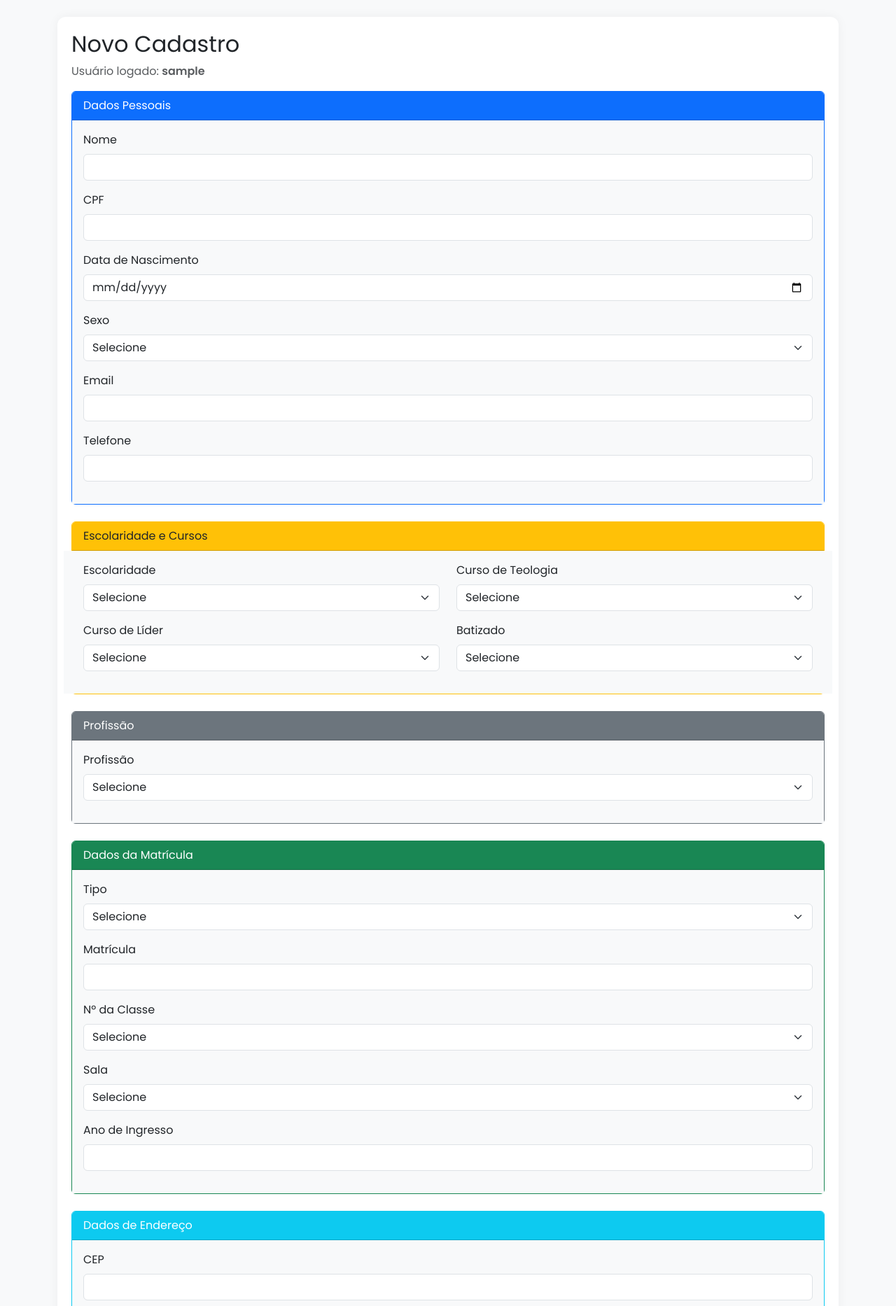
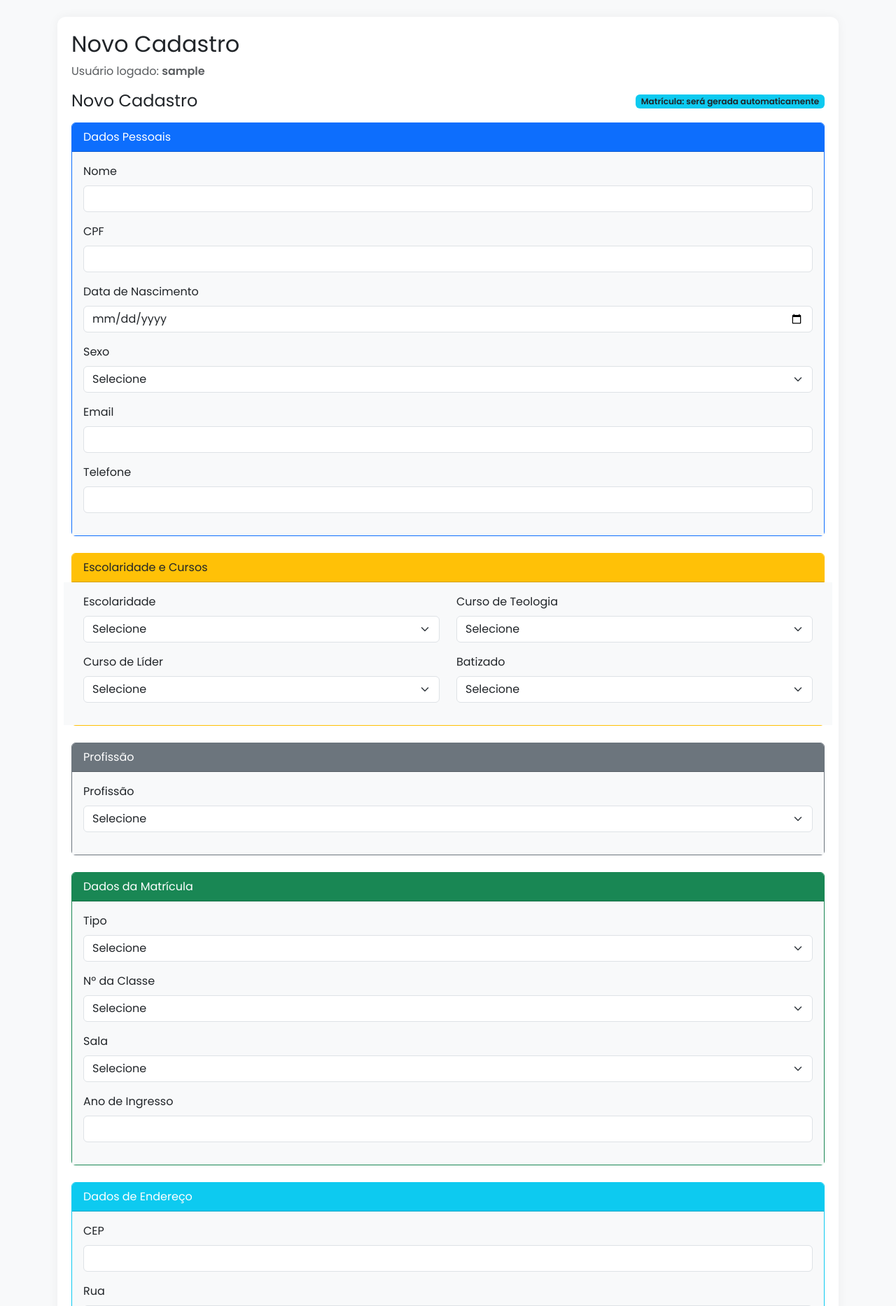
Before and after one commit to RanyereLima25/ebd, a Flask app: page /cadastro in a window 1280 px wide. Shown: the part 56-1922 px from the top of the page at 70% size. Run offline with Flask 3, Linux system fonts and the light colour scheme; a user stored in the database is signed in; tables that the repository leaves empty hold one stand-in row (values such as "Sample post").

Commit message:
Update cadastro.html

```diff
--- a/templates/cadastro.html
+++ b/templates/cadastro.html
@@ -7,6 +7,16 @@
 <p class="text-muted">Usuário logado: <strong>{{ usuario }}</strong></p>
 
 <form method="POST" action="" class="needs-validation" novalidate>
+
+<div class="d-flex justify-content-between align-items-center mb-3">
+    <h4 class="mb-0">{{ 'Editar Cadastro' if pessoa else 'Novo Cadastro' }}</h4>
+    {% if pessoa %}
+        <span class="badge bg-secondary">Matrícula: {{ pessoa.matricula }}</span>
+    {% else %}
+        <span class="badge bg-info text-dark">Matrícula: será gerada automaticamente</span>
+    {% endif %}
+</div>
+
 
     <!-- DADOS PESSOAIS -->
     <div class="card mb-4 border-primary">
@@ -145,11 +155,7 @@
                 </select>
                 <div class="invalid-feedback">Por favor, selecione se é Aluno, Professor ou Secretário.</div>
             </div>
-            <div class="mb-3">
-                <label class="form-label">Matrícula</label>
-                <input type="text" name="matricula" class="form-control" required value="{{ pessoa.matricula if pessoa else '' }}">
-                <div class="invalid-feedback">Por favor, informe a matrícula.</div>
-            </div>
+
             <div class="mb-3">
     <label class="form-label">Nº da Classe</label>
     <select name="classe" class="form-select" required>
```
